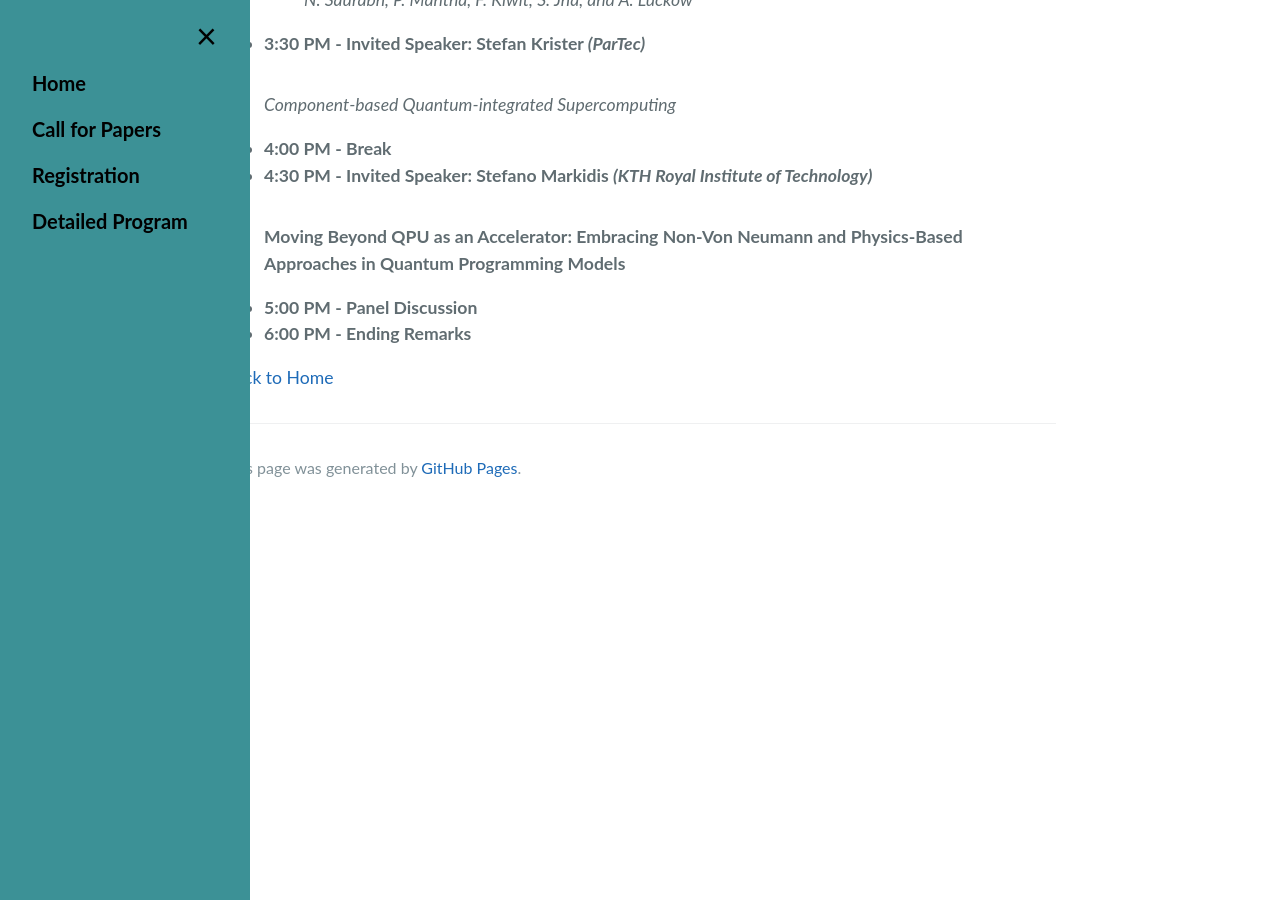
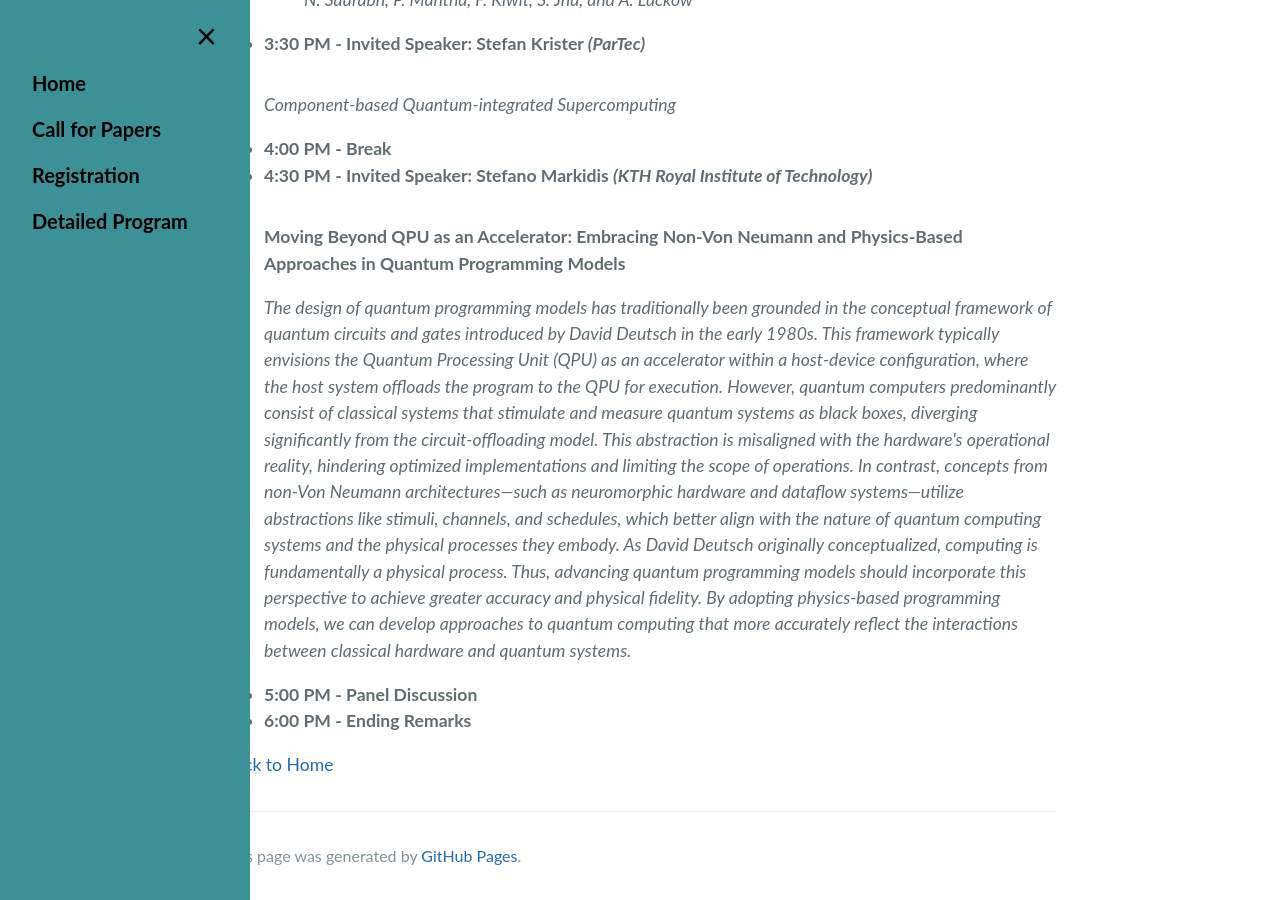
Before and after one commit to HPQCI/HPQCI.github.io, a Jekyll site: the page built from program.md, in a window 1280 px wide and 900 px high, scrolled down 1150 px. Built offline with Jekyll 4.4.1, drawn with Linux system fonts in a browser that asks for light colours.

Commit message:
update program

```diff
--- a/program.md
+++ b/program.md
@@ -49,6 +49,7 @@ title: Workshop Program
 		<p>
 		  <b>Moving Beyond QPU as an Accelerator: Embracing Non-Von Neumann and Physics-Based Approaches in Quantum Programming Models</b>
 		</p>
+		<p><i>The design of quantum programming models has traditionally been grounded in the conceptual framework of quantum circuits and gates introduced by David Deutsch in the early 1980s. This framework typically envisions the Quantum Processing Unit (QPU) as an accelerator within a host-device configuration, where the host system offloads the program to the QPU for execution. However, quantum computers predominantly consist of classical systems that stimulate and measure quantum systems as black boxes, diverging significantly from the circuit-offloading model. This abstraction is misaligned with the hardware's operational reality, hindering optimized implementations and limiting the scope of operations. In contrast, concepts from non-Von Neumann architectures—such as neuromorphic hardware and dataflow systems—utilize abstractions like stimuli, channels, and schedules, which better align with the nature of quantum computing systems and the physical processes they embody. As David Deutsch originally conceptualized, computing is fundamentally a physical process. Thus, advancing quantum programming models should incorporate this perspective to achieve greater accuracy and physical fidelity. By adopting physics-based programming models, we can develop approaches to quantum computing that more accurately reflect the interactions between classical hardware and quantum systems.</i></p>
 	</li>
 	<li><b>5:00 PM - Panel Discussion</b></li>
 	<li><b>6:00 PM - Ending Remarks</b></li>
```
